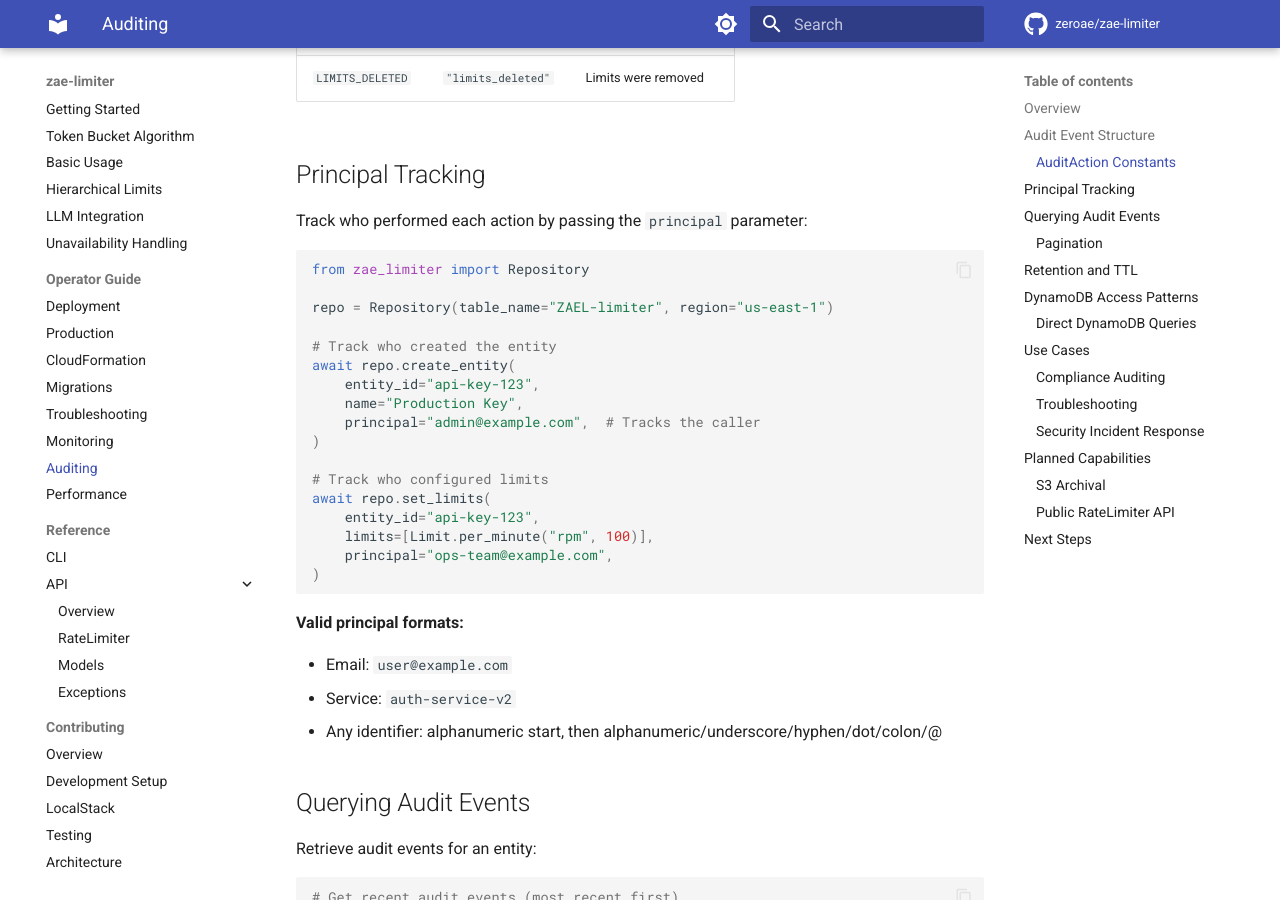
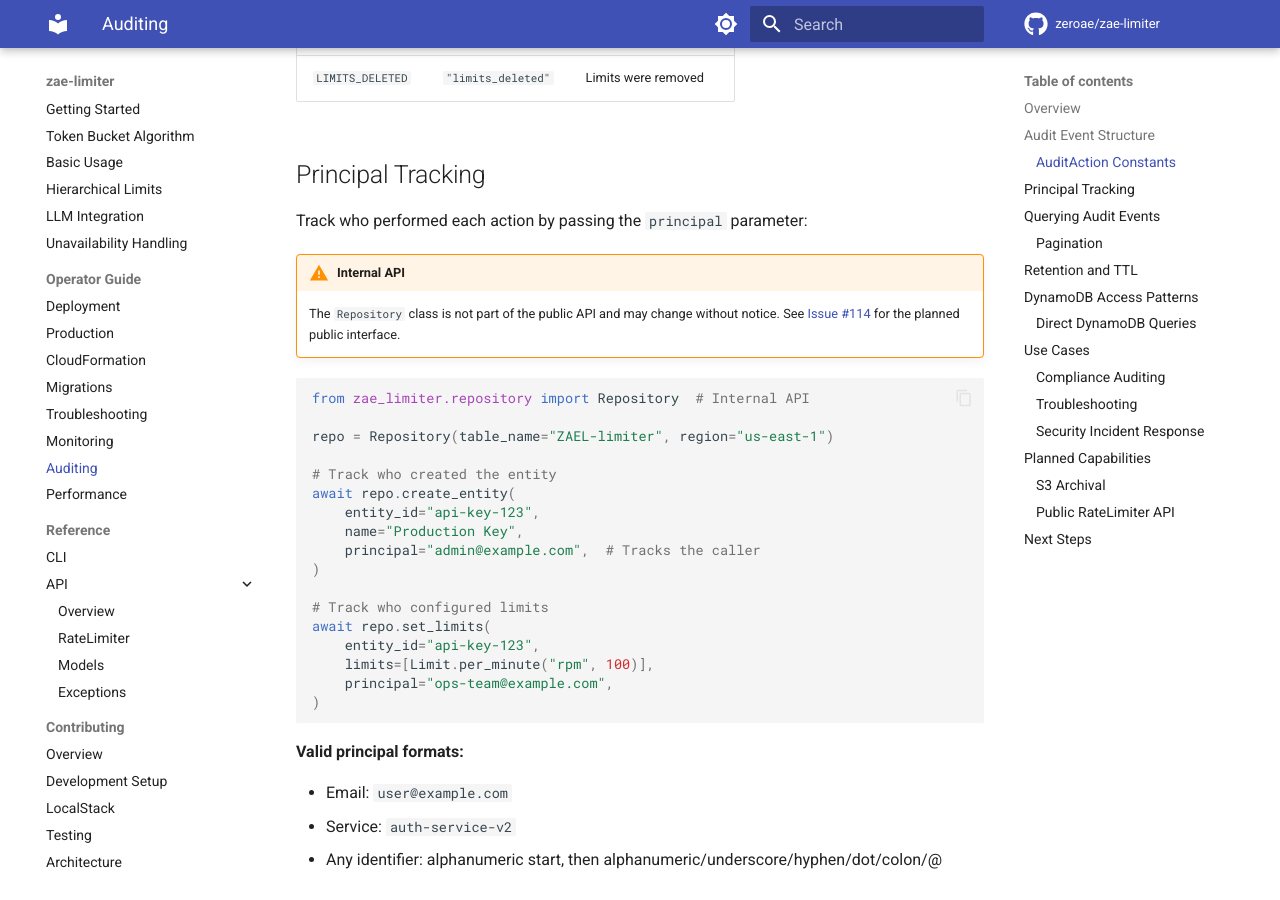
Before and after one commit to zeroae/zae-limiter, an MkDocs documentation site: the page built from docs/infra/auditing.md, in a window 1280 px wide and 900 px high, scrolled down 1446 px. Built offline with MkDocs 1.6.1 and Material for MkDocs 9.7.7, drawn with Linux system fonts in a browser that asks for light colours; comment, search, counter and statistics services are not loaded; the version menu is left out.

Commit message:
📝 docs: fix PR review comments for docs structure and internal API
- Update CLAUDE.md docs structure: failure-modes.md → unavailability.md
- Add auditing.md to infra/ section in CLAUDE.md
- Fix Repository import in auditing.md to use internal path
- Add warning admonition about Repository being internal API

Co-Authored-By: Claude Opus 4.5 <noreply@anthropic.com>

````diff
--- a/docs/infra/auditing.md
+++ b/docs/infra/auditing.md
@@ -55,8 +55,12 @@ event = AuditEvent(
 
 Track who performed each action by passing the `principal` parameter:
 
+!!! warning "Internal API"
+    The `Repository` class is not part of the public API and may change without notice.
+    See [Issue #114](https://github.com/zeroae/zae-limiter/issues/114) for the planned public interface.
+
 ```python
-from zae_limiter import Repository
+from zae_limiter.repository import Repository  # Internal API
 
 repo = Repository(table_name="ZAEL-limiter", region="us-east-1")
 
````
Also changed, not shown: CLAUDE.md (+3 -2 lines).
